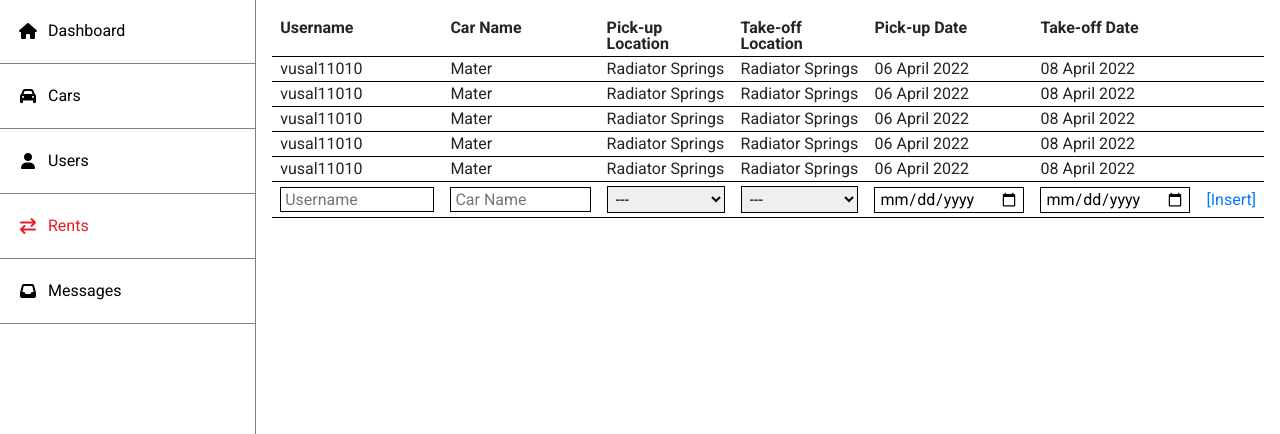
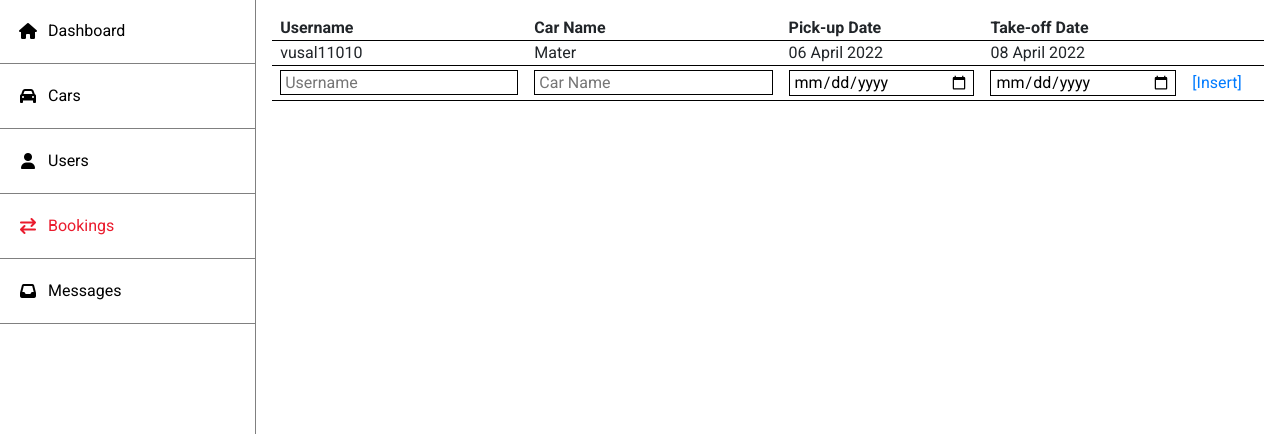
Before and after one commit to iamvusalalakbarov/cars, a PHP site: page /index.php?page=bookings in a window 1280 px wide. Shown: the part 55-489 px from the top of the page. Run offline with PHP 8.4, Linux system fonts and the light colour scheme; some libraries are stand-ins or nearby versions.

Commit message:
Fixed some errors

```diff
--- a/Manager Side/bookings.php
+++ b/Manager Side/bookings.php
@@ -4,8 +4,6 @@
                     <tr>
                         <th>Username</th>
                         <th>Car Name</th>
-                        <th>Pick-up Location</th>
-                        <th>Take-off Location</th>
                         <th>Pick-up Date</th>
                         <th>Take-off Date</th>
                     </tr>
@@ -14,58 +12,12 @@
                     <tr>
                         <td>vusal11010</td>
                         <td>Mater</td>
-                        <td>Radiator Springs</td>
-                        <td>Radiator Springs</td>
-                        <td>06 April 2022</td>
-                        <td>08 April 2022</td>
-                    </tr>
-                    <tr>
-                        <td>vusal11010</td>
-                        <td>Mater</td>
-                        <td>Radiator Springs</td>
-                        <td>Radiator Springs</td>
-                        <td>06 April 2022</td>
-                        <td>08 April 2022</td>
-                    </tr>
-                    <tr>
-                        <td>vusal11010</td>
-                        <td>Mater</td>
-                        <td>Radiator Springs</td>
-                        <td>Radiator Springs</td>
-                        <td>06 April 2022</td>
-                        <td>08 April 2022</td>
-                    </tr>
-                    <tr>
-                        <td>vusal11010</td>
-                        <td>Mater</td>
-                        <td>Radiator Springs</td>
-                        <td>Radiator Springs</td>
-                        <td>06 April 2022</td>
-                        <td>08 April 2022</td>
-                    </tr>
-                    <tr>
-                        <td>vusal11010</td>
-                        <td>Mater</td>
-                        <td>Radiator Springs</td>
-                        <td>Radiator Springs</td>
                         <td>06 April 2022</td>
                         <td>08 April 2022</td>
                     </tr>
                     <tr>
                         <td><input type="text" placeholder="Username"></td>
                         <td><input type="text" placeholder="Car Name"></td>
-                        <td><select>
-                            <option>---</option>
-                            <option>Baku</option>
-                            <option>Shusha</option>
-                            <option>Radiator Springs</option>
-                        </select></td>
-                        <td><select>
-                            <option>---</option>
-                            <option>Baku</option>
-                            <option>Shusha</option>
-                            <option>Radiator Springs</option>
-                        </select></td>
                         <td><input type="date" placeholder="Pick-up Date"></td>
                         <td><input type="date" placeholder="Take-off Date"></td>
                         <td><a href="#">[Insert]</a></td>
--- a/Manager Side/header.php
+++ b/Manager Side/header.php
@@ -30,7 +30,7 @@
                     <a href="index.php?page=users" class="<?php echo ($_GET["page"] == "users") ? 'active' : '' ?>"><label><i class="fa-solid fa-user"></i></label>Users</a>
                 </li>
                 <li>
-                    <a href="index.php?page=bookings" class="<?php echo ($_GET["page"] == "bookings") ? 'active' : '' ?>"><label><i class="fa-solid fa-arrow-right-arrow-left"></i></label>Rents</a>
+                    <a href="index.php?page=bookings" class="<?php echo ($_GET["page"] == "bookings") ? 'active' : '' ?>"><label><i class="fa-solid fa-arrow-right-arrow-left"></i></label>Bookings</a>
                 </li>
                 <li>
                     <a href="index.php?page=messages" class="<?php echo ($_GET["page"] == "messages") ? 'active' : '' ?>"><label><i class="fa-solid fa-inbox"></i></label>Messages</a>
```
Also changed, not shown: Customer Side/sign-up.php (+7 -2 lines).
